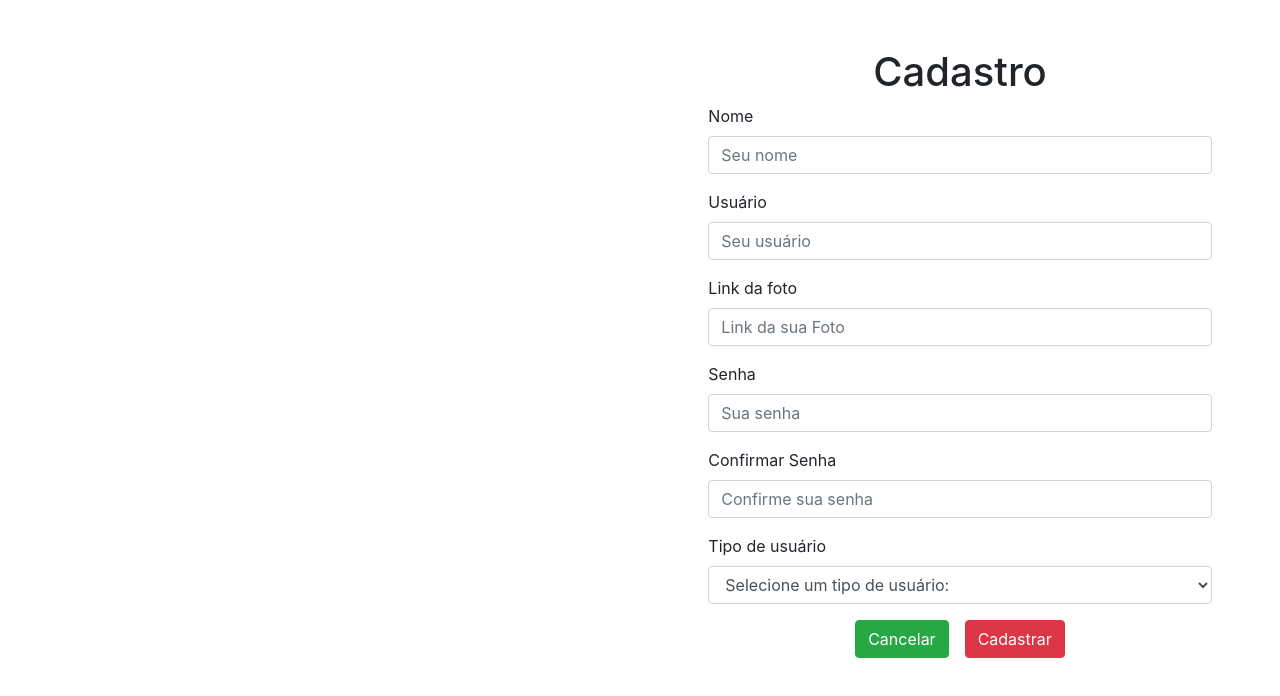
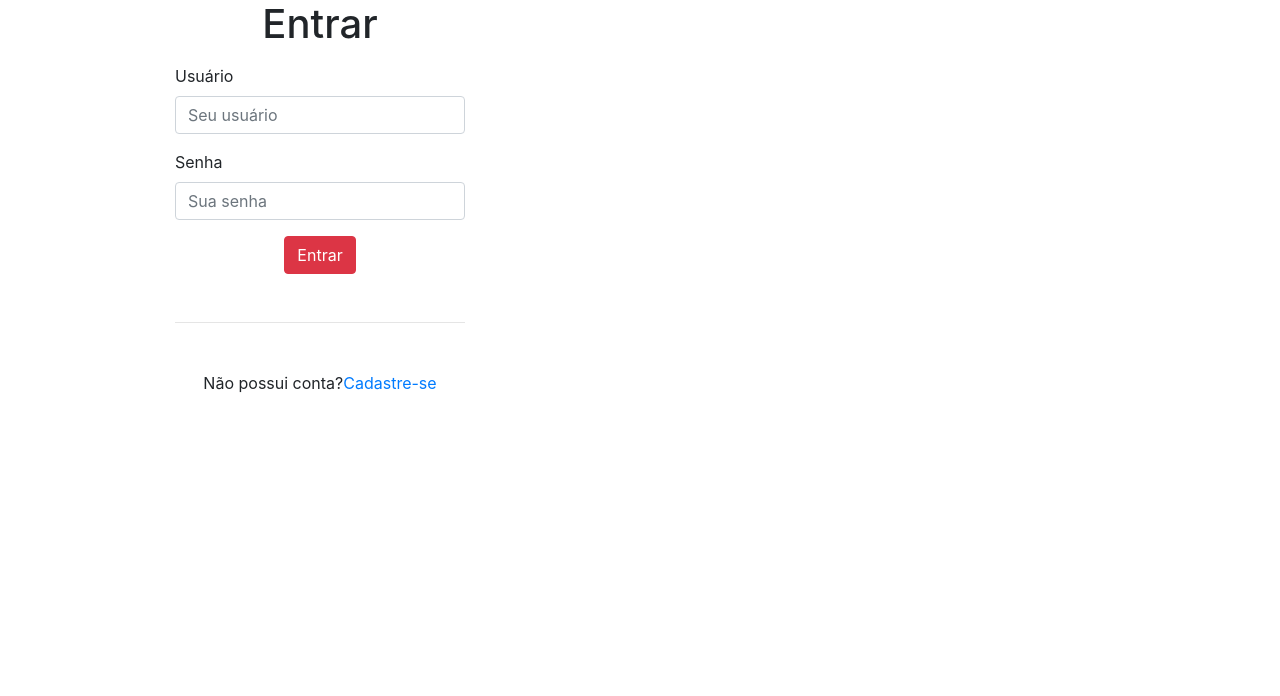
Before and after one commit to giullliana/angulaBlog, an Angular app: page /entrar in a window 1280 px wide. Before the commit this address led to /. Shown: the top 696 px of the page. Built offline with nearby package versions, Linux system fonts and the light colour scheme.

Commit message:
colocando rotas

```diff
--- a/src/app/app-routing.module.ts
+++ b/src/app/app-routing.module.ts
@@ -1,7 +1,14 @@
 import { NgModule } from '@angular/core';
 import { RouterModule, Routes } from '@angular/router';
+import { CadastrarComponent } from './cadastrar/cadastrar.component';
+import { EntrarComponent } from './entrar/entrar.component';
 
-const routes: Routes = [];
+const routes: Routes = [
+
+  {path:'vazio',redirectTo:'entrar',pathMatch:'full'},
+  {path:'entrar',component:EntrarComponent},
+  {path:'cadastrar',component:CadastrarComponent}
+];
 
 @NgModule({
   imports: [RouterModule.forRoot(routes)],
--- a/src/app/app.component.html
+++ b/src/app/app.component.html
@@ -1 +1 @@
-<app-cadastrar></app-cadastrar>
+<router-outlet></router-outlet>
--- a/src/app/cadastrar/cadastrar.component.html
+++ b/src/app/cadastrar/cadastrar.component.html
@@ -1,7 +1,7 @@
 <div class="container-fluid">
     <div class="row">
 
-        <div class="col-md-6" id="img-bg"></div>
+        <div class="col-md-6" id="align-items-center"></div>
 
         <div class="col-md-6 mt-5 mb-5">
 
@@ -39,7 +39,7 @@
                         </select>
                     </div>
                     <div class="d-flex justify-content-center">
-                        <button type="submit" class="btn btn-success mr-3">Cancelar</button>
+                        <button type="submit" class="btn btn-success mr-3" routerLink="/entrar">Cancelar</button>
                         <button type="submit" class="btn btn-danger">Cadastrar</button>
 
                     </div>
--- a/src/app/entrar/entrar.component.html
+++ b/src/app/entrar/entrar.component.html
@@ -18,7 +18,7 @@
                 <button type="submit" class="btn btn-danger">Entrar</button>
             </div>
 <hr class="mt-5 mb-5">
-<p class="text-center">   Não possui conta?<a href="">Cadastre-se</a>
+<p class="text-center">   Não possui conta?<a routerLink="/cadastrar">Cadastre-se</a>
 </p>
             </div>
 
```
Also changed, not shown: 1 other file (tests, documents, lock files or other folders).
